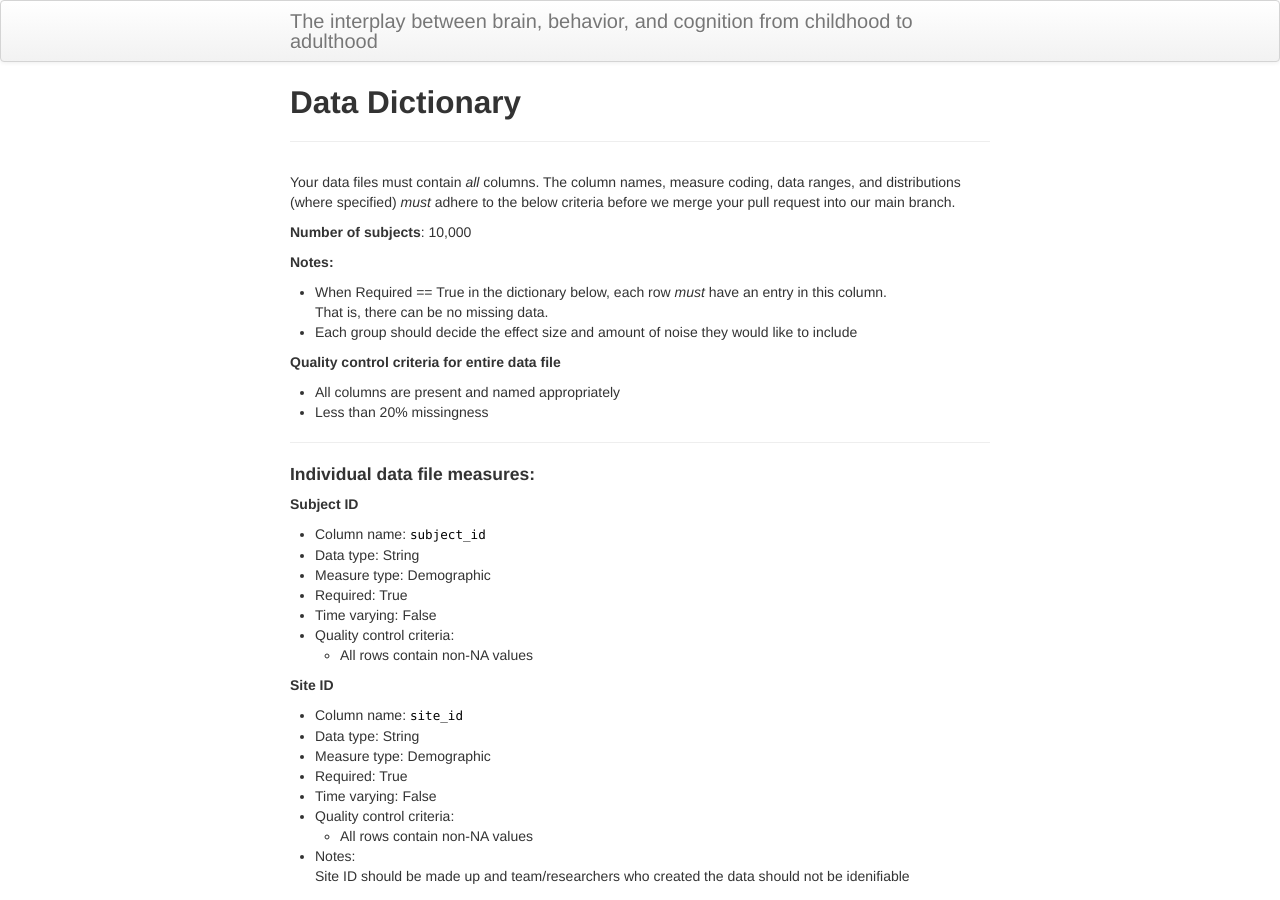
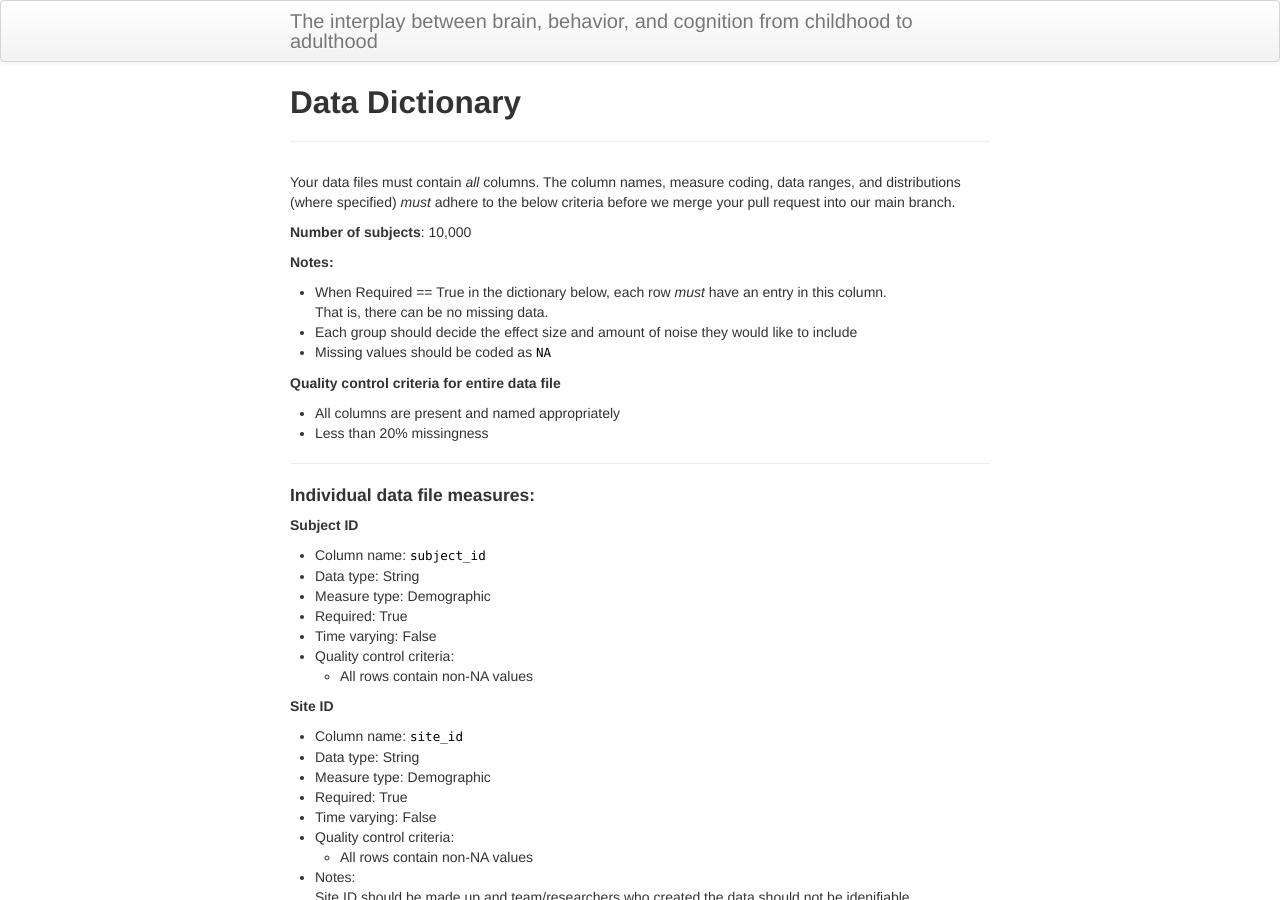
Before and after one commit to SoCoDeN/Simulation, a Jekyll site: the page built from pages/measures.md, in a window 1280 px wide and 900 px high. Built offline with Jekyll 4.4.1, drawn with Linux system fonts in a browser that asks for light colours.

Commit message:
add NA coding to data dictionary

```diff
--- a/pages/measures.md
+++ b/pages/measures.md
@@ -13,6 +13,7 @@ The column names, measure coding, data ranges, and distributions (where specifie
 - When Required == True in the dictionary below, each row _must_ have an entry in this column. \
 That is, there can be no missing data.
 - Each group should decide the effect size and amount of noise they would like to include
+- Missing values should be coded as `NA`
 
 **Quality control criteria for entire data file**
 - All columns are present and named appropriately
```
